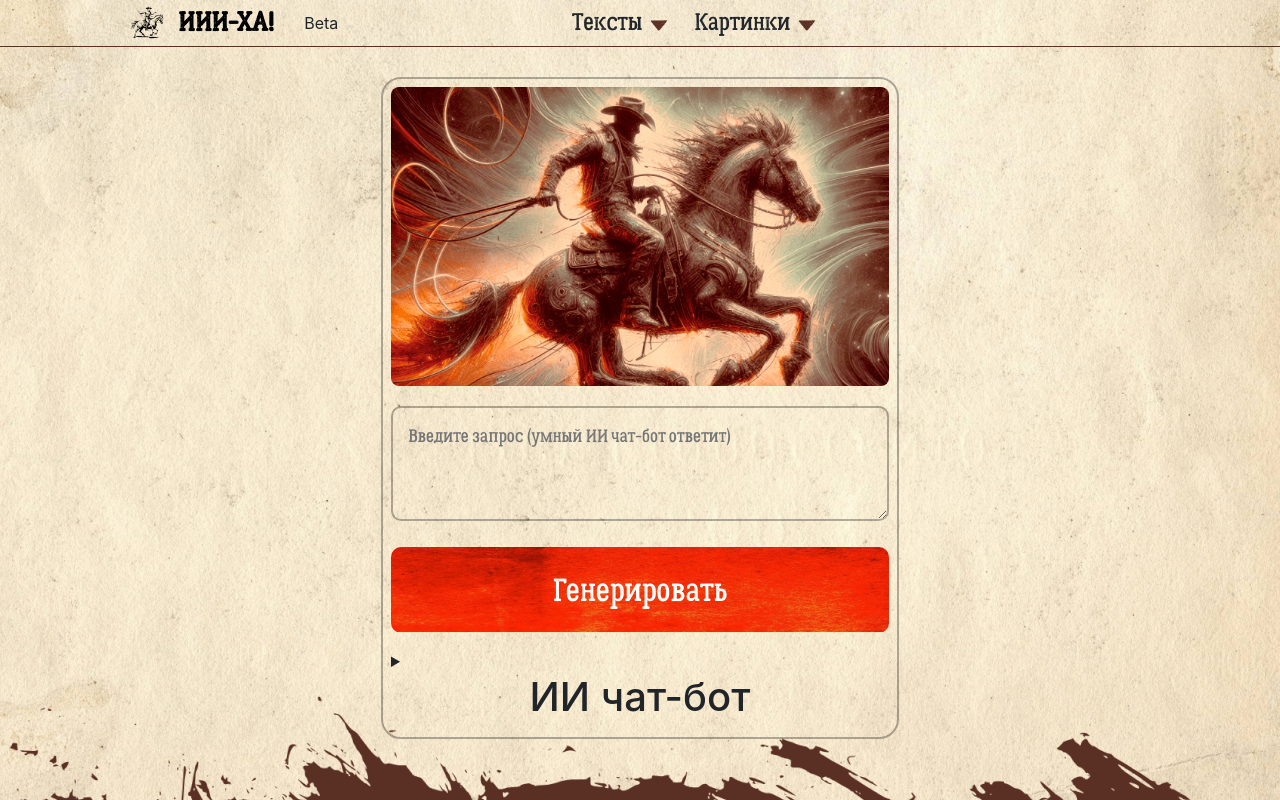
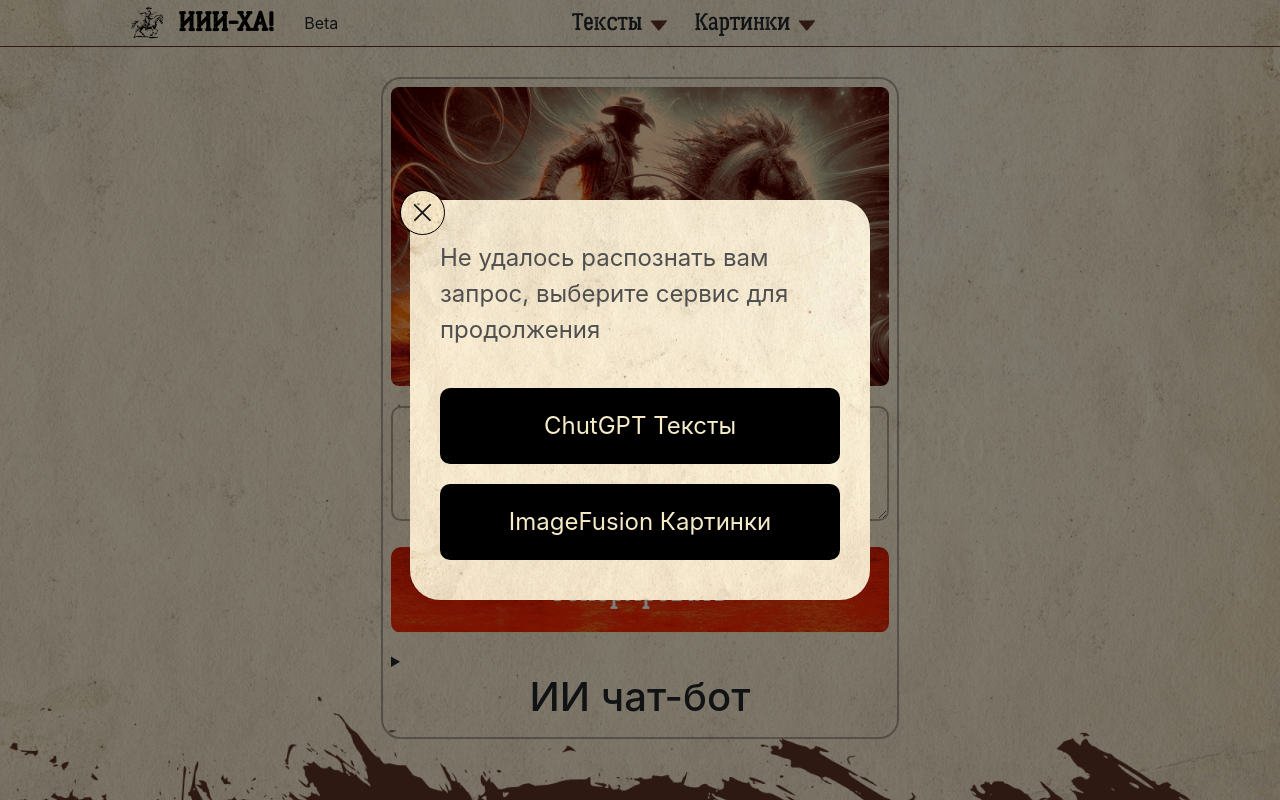
Before and after one commit to amtp1/iiiha, a Django app: page /chatgpt in a window 1280 px wide. Run offline with Django 4.2, Linux system fonts and the light colour scheme; some libraries are stand-ins or nearby versions.

Commit message:
add popup

```diff
--- a/iiiha/core/templates/base.html
+++ b/iiiha/core/templates/base.html
@@ -88,6 +88,26 @@ content="de0d6e40e8b0d925" />
 					</div>
 			    	</div>
 			    </div>
+          <div class="popup__bg">
+
+            <div class="popup popup-error">
+              <svg class="close-popup" id="clouse5" width="40" height="40" viewBox="0 0 37 37" fill="none"
+                xmlns="http://www.w3.org/2000/svg">
+                <path
+                  d="M1.82422 2.29395L18.2654 18.7351M34.7066 35.1763L18.2654 18.7351M18.2654 18.7351L34.7066 2.29395M18.2654 18.7351L1.82422 35.1763"
+                  stroke="#191919" stroke-width="3" stroke-linecap="round" />
+              </svg>
+
+              <div class="popup-block">
+                <p class="popup-error__text">Не удалось распознать вам запрос, выберите сервис для продолжения</p>
+                <div>
+                  <a href="" class="popup-error__button">ChutGPT Тексты</a>
+                  <a href="" class="popup-error__button">ImageFusion Картинки</a>
+                </div>
+              </div>
+
+            </div>
+          </div>
 			  </header><!-- #header -->
 
 			<!-- Start about Area -->
```
